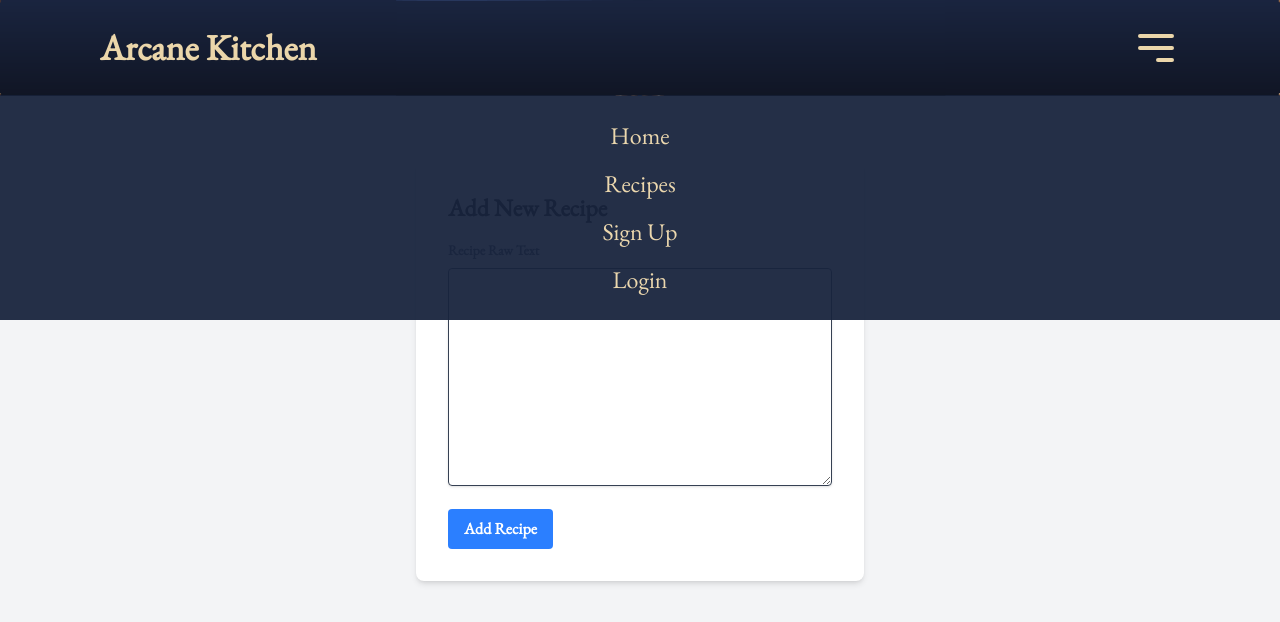
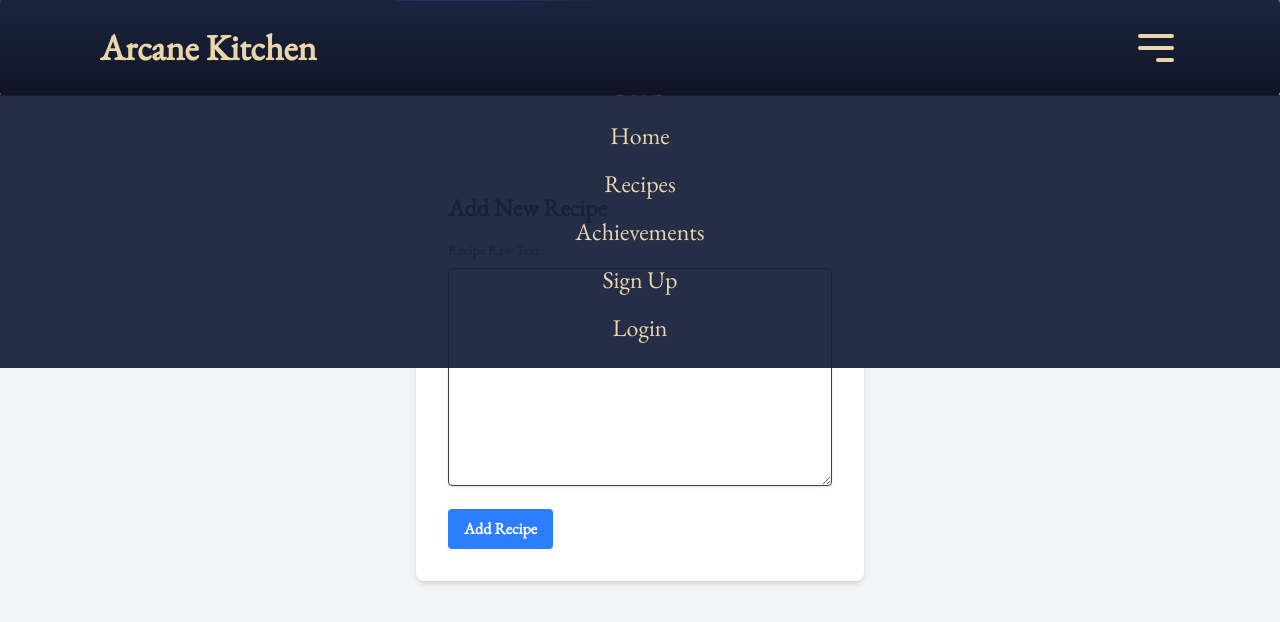
Before and after one commit to Arcane-Kitchen/client, a React (Vite) app: page /new-recipe in a window 1280 px wide. Both pictures are taken after a click on the button 1156 px from the left and 48 px from the top of the page. Shown: the top 622 px of the page. Built offline with nearby package versions, Linux system fonts and the light colour scheme; no server answers.

Commit message:
feat: add Achievements link to Navbar for improved navigation

```diff
--- a/src/components/Navbar.tsx
+++ b/src/components/Navbar.tsx
@@ -67,6 +67,9 @@ const Navbar: React.FC = () => {
                 <li className={"w-4/5 py-2 px-4 rounded-lg cursor-pointer hover:bg-[#264D77] hover:text-white lg:text-2xl"} onClick={toggleNavbar}>
                   <Link to='/recipes'>Recipes</Link>
                 </li>
+                <li className={"w-4/5 py-2 px-4 rounded-lg cursor-pointer hover:bg-[#264D77] hover:text-white lg:text-2xl"} onClick={toggleNavbar}>
+                  <Link to='/Achievements'>Achievements</Link>
+                </li>
                 <li
                   className={`w-4/5 py-2 px-4 rounded-lg cursor-pointer hover:bg-[#264D77] hover:text-white lg:text-2xl ${session ? 'block' : 'hidden'}` }
                   onClick={handleLogout}
```
